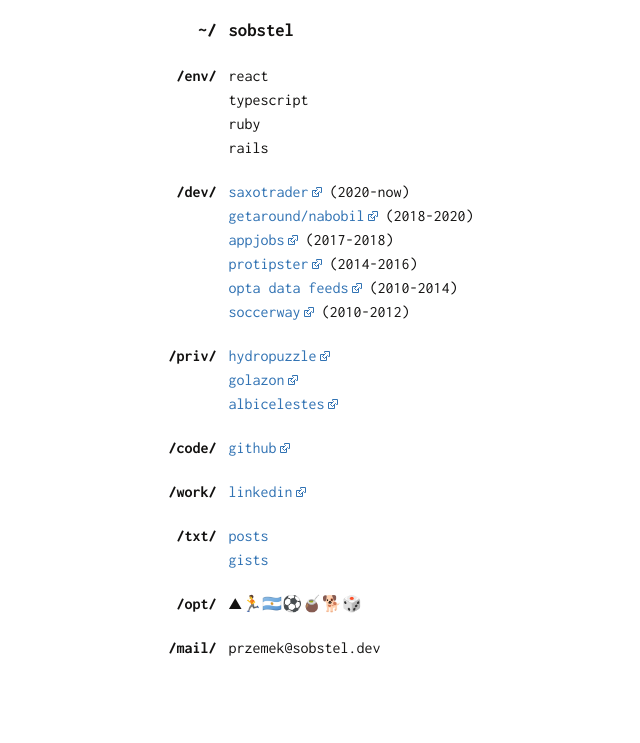
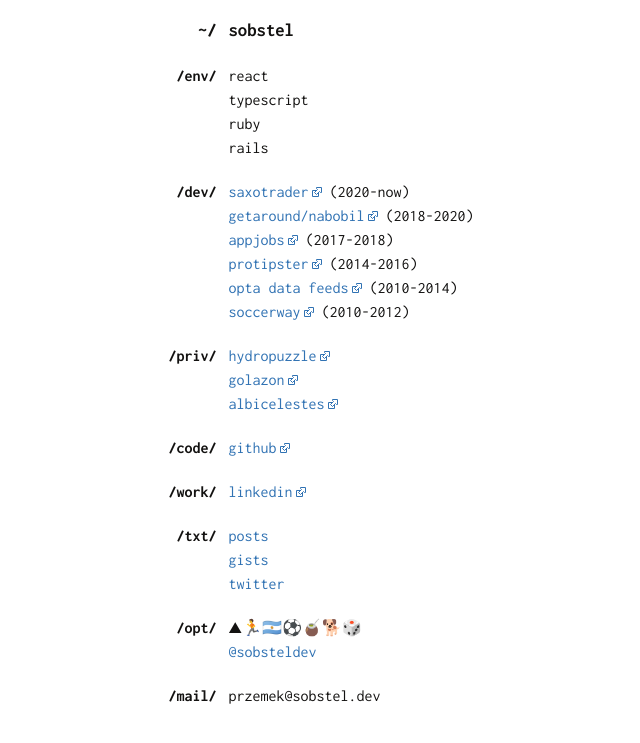
Before and after one commit to sobstel/sobstel.github.com, a Jekyll site: the page built from index.html, in a window 1280 px wide. Shown: the top 743 px of the page, without its empty margins (296-936 px from the left). Built offline with Jekyll 4.4.1, drawn with Linux system fonts in a browser that asks for light colours.

Commit message:
add twitter/insta link

```diff
--- a/index.html
+++ b/index.html
@@ -55,13 +55,15 @@
       <strong>/txt/</strong>
       <span>
         <a href="/blog/">posts</a><br>
-        <a href="/gists/">gists</a>
+        <a href="/gists/">gists</a><br>
+        <a href="https://twitter.com/sobstel">twitter</a>
       </span>
     </p>
     <p>
       <strong>/opt/</strong>
       <span>
-        ⛰🏃🇦🇷⚽🧉🐕🎲
+        ⛰🏃🇦🇷⚽🧉🐕🎲<br>
+        <a href="https://www.instagram.com/sobsteldev/">@sobsteldev</a>
       </span>
     </p>
     <p>
```
